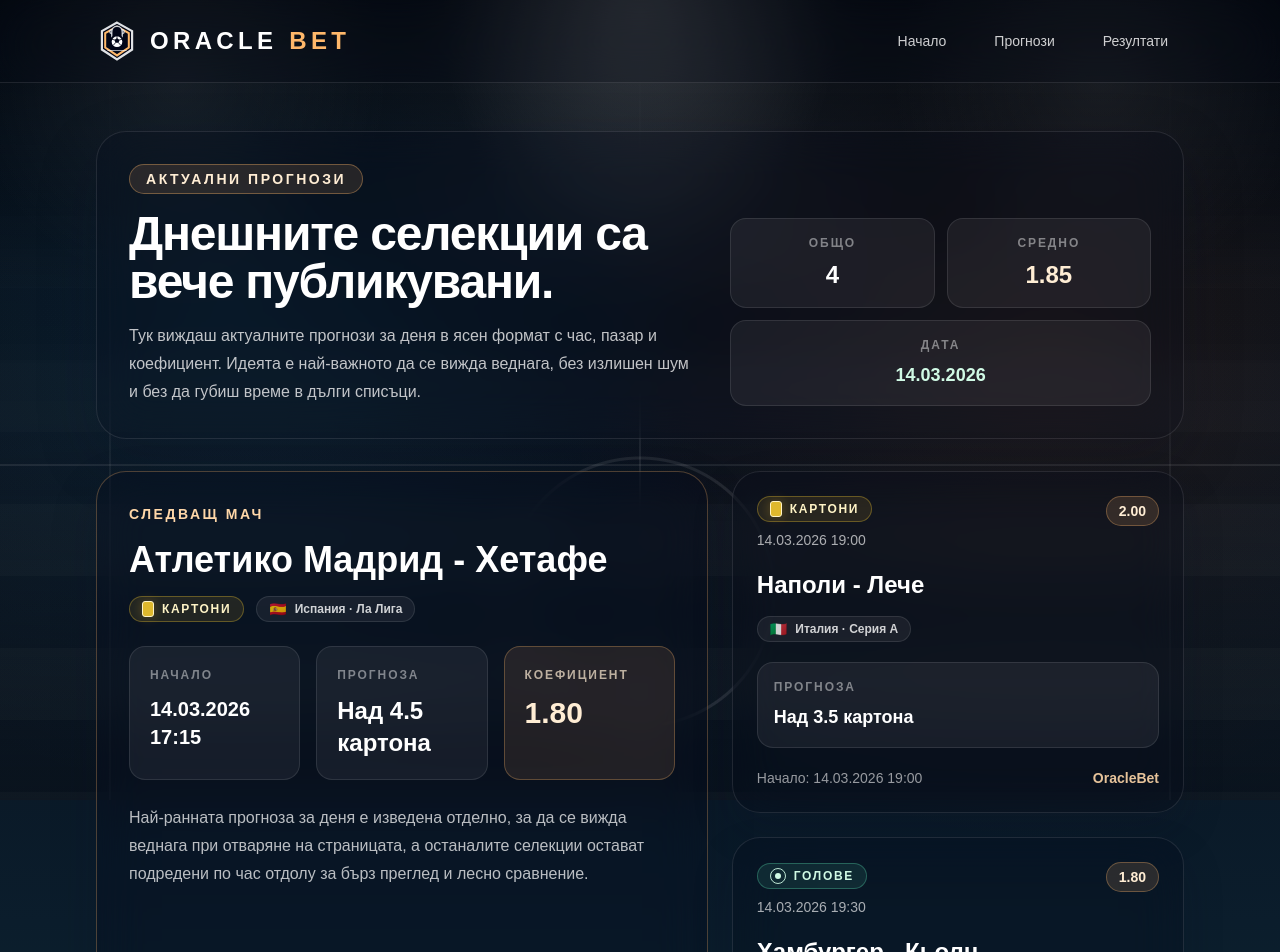
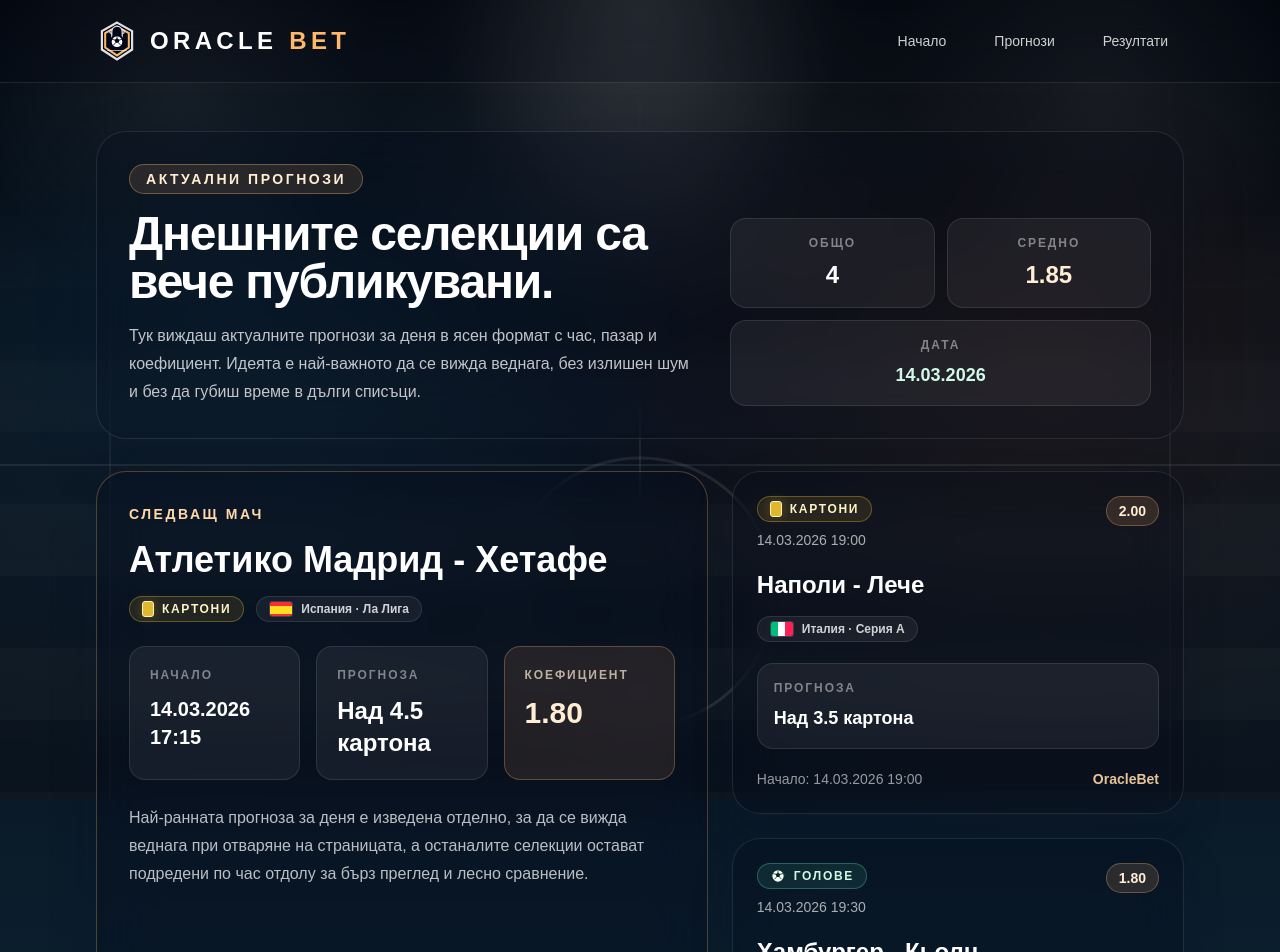
Before and after one commit to donkovski/oraclebet, a Next.js app: page /bezplatni in a window 1280 px wide. Shown: the top 952 px of the page. Built offline with nearby package versions, Linux system fonts and the light colour scheme; no server answers.

Commit message:
Refine homepage summary and market badges

```diff
--- a/app/page.tsx
+++ b/app/page.tsx
@@ -2,24 +2,8 @@ import CompetitionBadge from "../components/CompetitionBadge"
 import Link from "next/link"
 import OracleBetLogo from "../components/OracleBetLogo"
 import PredictionMarketBadge from "../components/PredictionMarketBadge"
-import PredictionCard from "../components/PredictionCard"
 import { predictions } from "../data/predictions"
 import { sortPredictionsByKickoff } from "../lib/prediction-utils"
-
-const highlights = [
-  {
-    title: "Ясен формат",
-    text: "Всеки мач е подреден с час, пазар, първенство и коефициент, така че важната информация да се вижда веднага.",
-  },
-  {
-    title: "Дневен фокус",
-    text: "Началната страница извежда актуалните селекции за деня и дава бърз достъп до пълния списък с прогнози.",
-  },
-  {
-    title: "Архив и статистика",
-    text: "След приключване на срещите резултатите ще се натрупват в архив, подреден по дати и готов за лесно следене.",
-  },
-]
 
 export default function Home() {
   const sortedPredictions = sortPredictionsByKickoff(predictions)
@@ -32,10 +16,9 @@ export default function Home() {
         ).toFixed(2)
   const firstKickoff = sortedPredictions[0]?.kickoff ?? ""
   const activeDate = firstKickoff ? firstKickoff.split(" ")[0] : "Няма дата"
-  const previewPredictions = sortedPredictions.slice(0, 3)
 
   return (
-    <main className="space-y-8">
+    <main>
       <section className="rounded-[32px] border border-white/10 bg-slate-950/20 p-8 shadow-[0_24px_80px_rgba(8,15,34,0.28)] backdrop-blur-xl md:p-10">
         <div className="grid gap-8 xl:grid-cols-[minmax(0,1fr)_360px] xl:items-start">
           <div className="max-w-3xl">
@@ -125,73 +108,6 @@ export default function Home() {
           </aside>
         </div>
       </section>
-
-      <section className="grid gap-4 md:grid-cols-3">
-        {highlights.map((item) => (
-          <article
-            key={item.title}
-            className="rounded-[28px] border border-white/10 bg-slate-950/20 p-6 shadow-[0_18px_40px_rgba(8,15,34,0.18)] backdrop-blur-lg"
-          >
-            <p className="text-xs font-semibold uppercase tracking-[0.2em] text-orange-200/90">
-              OracleBet
-            </p>
-            <h2 className="mt-3 text-2xl font-bold text-white">{item.title}</h2>
-            <p className="mt-3 leading-7 text-white/75">{item.text}</p>
-          </article>
-        ))}
-      </section>
-
-      <section className="grid gap-6 xl:grid-cols-[1.15fr_0.85fr]">
-        <div className="rounded-[28px] border border-white/10 bg-slate-950/15 p-6 backdrop-blur-lg md:p-8">
-          <p className="text-sm font-semibold uppercase tracking-[0.18em] text-orange-200">
-            Днешни прогнози
-          </p>
-          <h2 className="mt-3 text-2xl font-bold text-white">
-            Бърз преглед на публикуваните селекции
-          </h2>
-          <div className="mt-6 grid gap-6">
-            {previewPredictions.map((item) => (
-              <PredictionCard
-                key={`${item.match}-${item.kickoff}`}
-                match={item.match}
-                kickoff={item.kickoff}
-                country={item.country}
-                countryFlag={item.countryFlag}
-                league={item.league}
-                prediction={item.prediction}
-                odds={item.odds}
-              />
-            ))}
-          </div>
-        </div>
-
-        <div className="rounded-[28px] border border-white/10 bg-slate-950/15 p-6 backdrop-blur-lg md:p-8">
-          <h2 className="text-2xl font-bold text-white">
-            Какво ще намериш в OracleBet
-          </h2>
-          <p className="mt-4 max-w-2xl leading-7 text-white/75">
-            Платформата е подредена за бързо следене на мачовете през деня:
-            първо виждаш активните прогнози, после архива с резултати, а след
-            това общата статистика. Така сайтът стои чисто още от началото и
-            може да се надгражда спокойно.
-          </p>
-
-          <div className="mt-6 space-y-3">
-            <div className="rounded-2xl border border-white/10 bg-white/5 px-4 py-3 text-white/80">
-              Публикувани прогнози с час, мач, пазар и коефициент
-            </div>
-            <div className="rounded-2xl border border-white/10 bg-white/5 px-4 py-3 text-white/80">
-              Архив с резултати по дати веднага след приключване на срещите
-            </div>
-            <div className="rounded-2xl border border-white/10 bg-white/5 px-4 py-3 text-white/80">
-              Показване на първенства и държави към всяка активна прогноза
-            </div>
-            <div className="rounded-2xl border border-orange-300/25 bg-orange-300/10 px-4 py-3 text-orange-100">
-              Следващата стъпка е трупане на реални резултати, трафик и analytics
-            </div>
-          </div>
-        </div>
-      </section>
     </main>
   )
 }
--- a/components/CompetitionBadge.tsx
+++ b/components/CompetitionBadge.tsx
@@ -1,15 +1,14 @@
+import CountryFlag from "@/components/CountryFlag"
+
 type Props = {
   country: string
-  countryFlag: string
   league: string
 }
 
-export default function CompetitionBadge({ country, countryFlag, league }: Props) {
+export default function CompetitionBadge({ country, league }: Props) {
   return (
     <span className="inline-flex items-center gap-2 rounded-full border border-white/10 bg-white/6 px-3 py-1 text-xs font-semibold text-white/80">
-      <span aria-hidden="true" className="text-sm leading-none">
-        {countryFlag}
-      </span>
+      <CountryFlag country={country} />
       <span>
         {country} · {league}
       </span>
--- /dev/null
+++ b/components/CountryFlag.tsx
@@ -0,0 +1,51 @@
+type Props = {
+  country: string
+}
+
+function SpainFlag() {
+  return (
+    <span className="inline-flex h-4 w-6 overflow-hidden rounded-[3px] border border-white/15 shadow-[0_0_10px_rgba(15,23,42,0.18)]">
+      <span className="h-full w-full bg-red-500">
+        <span className="mt-[4px] block h-[8px] w-full bg-yellow-300" />
+      </span>
+    </span>
+  )
+}
+
+function ItalyFlag() {
+  return (
+    <span className="inline-flex h-4 w-6 overflow-hidden rounded-[3px] border border-white/15 shadow-[0_0_10px_rgba(15,23,42,0.18)]">
+      <span className="h-full w-1/3 bg-emerald-500" />
+      <span className="h-full w-1/3 bg-white" />
+      <span className="h-full w-1/3 bg-rose-500" />
+    </span>
+  )
+}
+
+function GermanyFlag() {
+  return (
+    <span className="inline-flex h-4 w-6 flex-col overflow-hidden rounded-[3px] border border-white/15 shadow-[0_0_10px_rgba(15,23,42,0.18)]">
+      <span className="h-1/3 w-full bg-black" />
+      <span className="h-1/3 w-full bg-red-600" />
+      <span className="h-1/3 w-full bg-amber-400" />
+    </span>
+  )
+}
+
+export default function CountryFlag({ country }: Props) {
+  if (country === "Испания") {
+    return <SpainFlag />
+  }
+
+  if (country === "Италия") {
+    return <ItalyFlag />
+  }
+
+  if (country === "Германия") {
+    return <GermanyFlag />
+  }
+
+  return (
+    <span className="inline-flex h-4 w-6 rounded-[3px] border border-white/15 bg-white/10" />
+  )
+}
--- a/components/PredictionMarketBadge.tsx
+++ b/components/PredictionMarketBadge.tsx
@@ -23,8 +23,28 @@ export default function PredictionMarketBadge({ prediction }: Props) {
   if (category === "goals") {
     return (
       <span className="inline-flex items-center gap-2 rounded-full border border-emerald-300/30 bg-emerald-300/10 px-3 py-1 text-xs font-semibold uppercase tracking-[0.14em] text-emerald-100">
-        <span className="relative inline-flex h-4 w-4 items-center justify-center rounded-full border border-emerald-100/90">
-          <span className="h-1.5 w-1.5 rounded-full bg-emerald-100" />
+        <span className="inline-flex h-4 w-4 items-center justify-center">
+          <svg
+            aria-hidden="true"
+            width="16"
+            height="16"
+            viewBox="0 0 16 16"
+            fill="none"
+            xmlns="http://www.w3.org/2000/svg"
+            className="overflow-visible"
+          >
+            <circle cx="8" cy="8" r="6.25" className="fill-white stroke-emerald-950" strokeWidth="1.2" />
+            <path
+              d="M8 4.6L10.3 6.2L9.45 8.9H6.55L5.7 6.2L8 4.6Z"
+              className="fill-emerald-950"
+            />
+            <path
+              d="M8 4.6V2.9M10.3 6.2L12.8 5.65M9.45 8.9L11.2 10.9M6.55 8.9L4.8 10.9M5.7 6.2L3.2 5.65"
+              className="stroke-emerald-950"
+              strokeWidth="0.8"
+              strokeLinecap="round"
+            />
+          </svg>
         </span>
         {label}
       </span>
```
